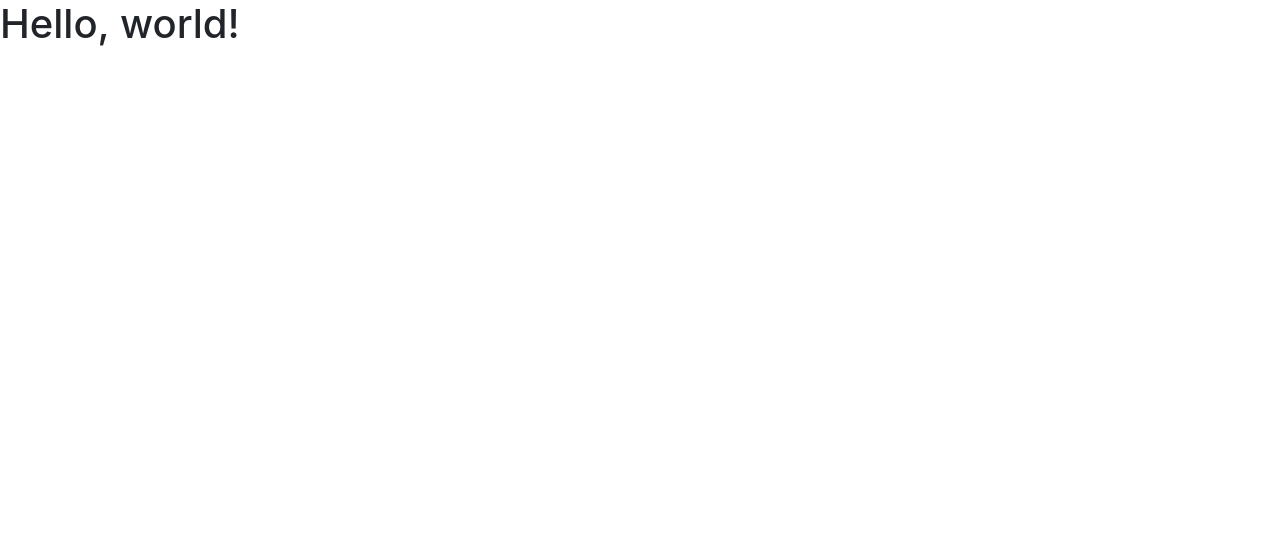
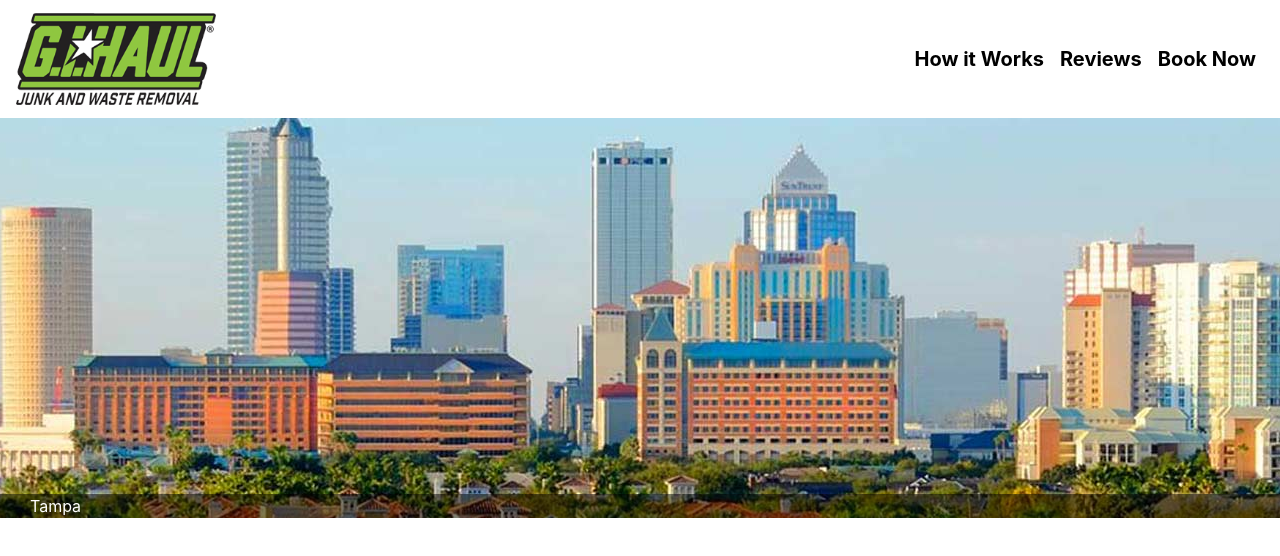
Before and after one commit to CarloRossi11/franchise2, a plain HTML site: page index.html in a window 1280 px wide. Drawn offline with nearby package versions, Linux system fonts and the light colour scheme.

Commit message:
started building

```diff
--- a/index.html
+++ b/index.html
@@ -7,11 +7,38 @@
 
     <!-- Bootstrap CSS -->
     <link rel="stylesheet" href="https://stackpath.bootstrapcdn.com/bootstrap/4.3.1/css/bootstrap.min.css" integrity="sha384-ggOyR0iXCbMQv3Xipma34MD+dH/1fQ784/j6cY/iJTQUOhcWr7x9JvoRxT2MZw1T" crossorigin="anonymous">
+    <link rel= "stylesheet" href="style.css">
 
-    <title>Hello, world!</title>
+    <title>G.I. Haul</title>
   </head>
   <body>
-    <h1>Hello, world!</h1>
+    <nav class="navbar navbar-expand-lg navbar-light bg-white">
+  <a class="navbar-brand" href="#">
+<img width="200px"src="design-assets/gihaul--logo.png" alt="gihaul">
+  </a>
+  <button class="navbar-toggler" type="button" data-toggle="collapse" data-target="#navbarNav" aria-controls="navbarNav" aria-expanded="false" aria-label="Toggle navigation">
+    <span class="navbar-toggler-icon"></span>
+  </button>
+  <div class="collapse navbar-collapse" id="navbarNav">
+    <ul class="navbar-nav ml-auto">
+      <li class="nav-item active">
+        <a class="nav-link" href="#">How it Works <span class="sr-only">(current)</span></a>
+      </li>
+      <li class="nav-item">
+        <a class="nav-link" href="#">Reviews</a>
+      </li>
+      <li class="nav-item">
+        <a class="nav-link" href="#">Book Now</a>
+      </li>
+    </ul>
+  </div>
+</nav>
+
+<div class="hero">
+<div class="hero-bar">
+Tampa
+</div>
+</div>
 
     <!-- Optional JavaScript -->
     <!-- jQuery first, then Popper.js, then Bootstrap JS -->
--- a/style.css
+++ b/style.css
@@ -1,3 +1,27 @@
 *{
   box-sizing: border-box;
 }
+
+.nav-link{
+  font-weight: bold;
+  font-size: 1.25em;
+  color: black !important;
+}
+
+.hero{
+  background-image: url(design-assets/hero.jpg);
+  height: 400px;
+  background-position: center;
+  background-repeat: no-repeat;
+  position: relative;
+}
+
+.hero-bar{
+  position: absolute;
+  bottom: 0;
+  background-color: rgba(0, 0, 0, 0.5);
+  width: 100%;
+  color: white;
+  padding-left: 30px;
+
+}
```
Also changed, not shown: design-assets/beach.jpg (added), design-assets/facebook.png (added), design-assets/gihaul--logo.png (added), design-assets/gihaul-logo--footer.jpg (added), design-assets/google.png (added), design-assets/hero.jpg (added), design-assets/home-advisor.png (added), design-assets/ig-1.jpg (added), design-assets/ig-2.jpg (added), design-assets/ig-logo.png (added), design-assets/junk.jpg (added), design-assets/location.png (added), design-assets/veteran-owned--black.png (added).
